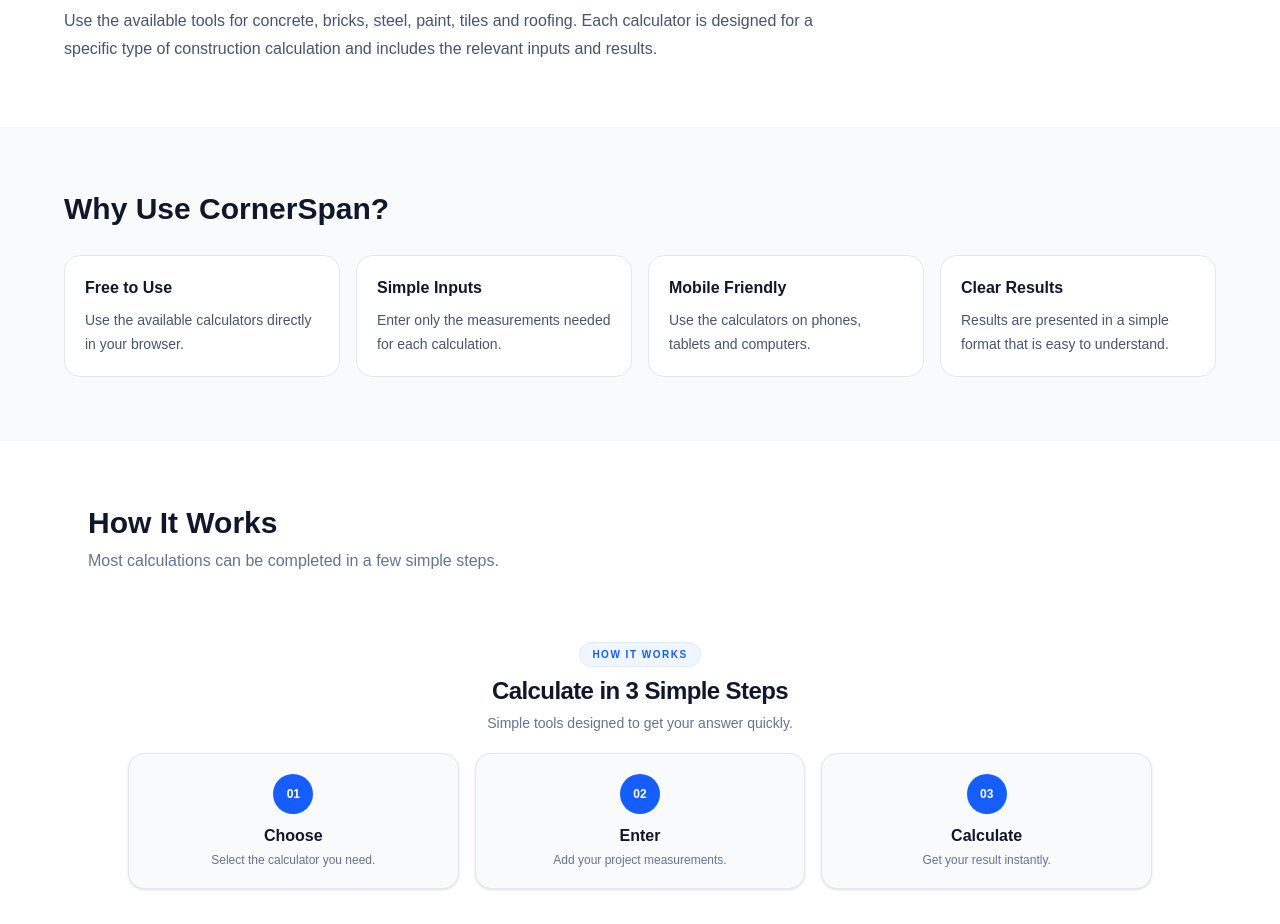
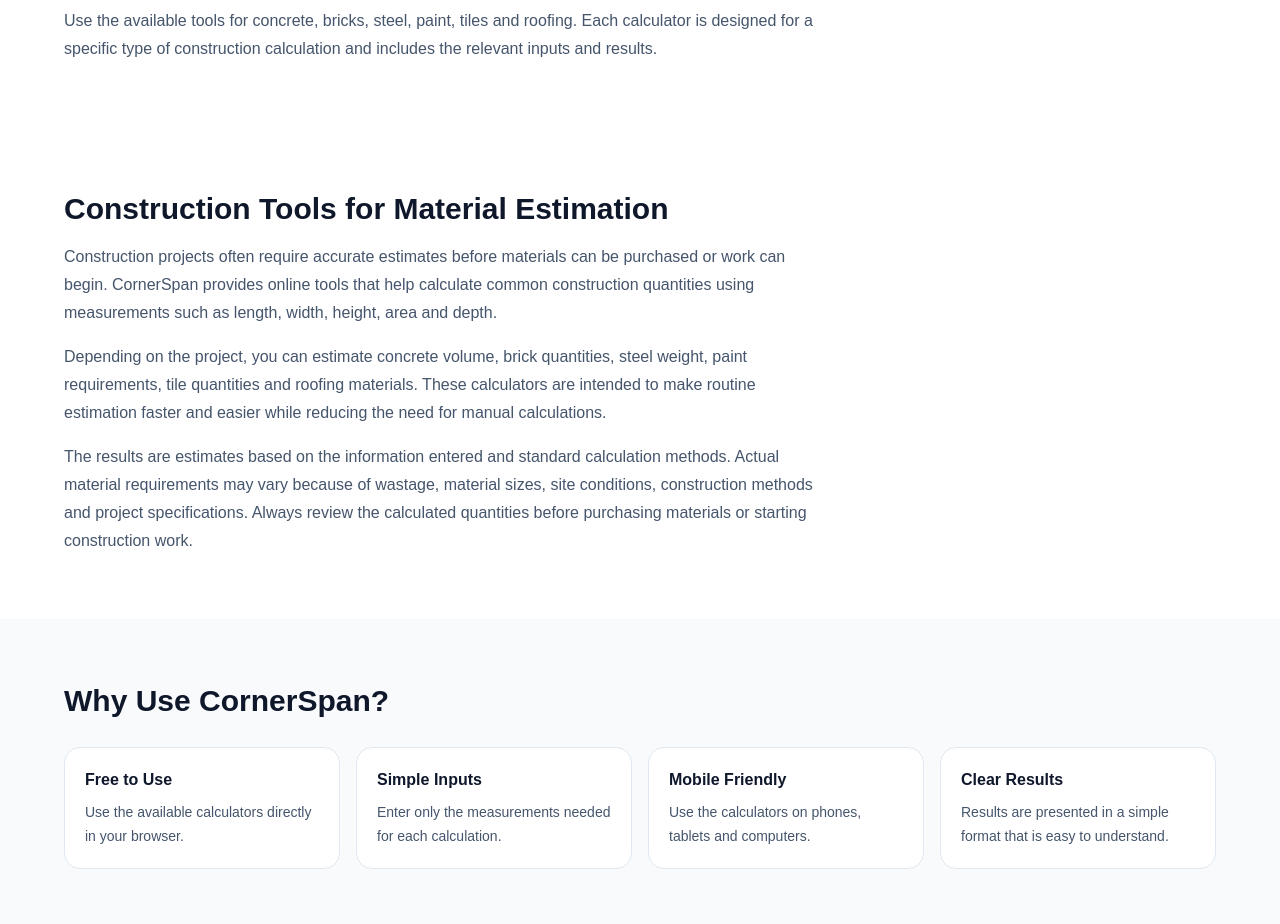
Before and after one commit to km7max-cmd/cornerspan, a Next.js app: page / in a window 1280 px wide. Shown: the part 1900-2824 px from the top of the page. Built offline with nearby package versions, Linux system fonts and the light colour scheme.

Commit message:
Add Construction Calculator Information section
Added a section for Construction Calculator Information with details on material estimation tools.

```diff
--- a/app/page.tsx
+++ b/app/page.tsx
@@ -290,6 +290,48 @@ export default function Home() {
           </div>
         </section>
 
+                {/* Construction Calculator Information */}
+        <section
+          aria-labelledby="construction-tools-heading"
+          className="bg-white px-5 py-12 sm:px-6 md:py-16"
+        >
+          <div className="mx-auto max-w-6xl">
+            <div className="max-w-3xl">
+              <h2
+                id="construction-tools-heading"
+                className="text-2xl font-black text-slate-900 sm:text-3xl"
+              >
+                Construction Tools for Material Estimation
+              </h2>
+
+              <p className="mt-4 text-sm leading-7 text-slate-600 sm:text-base">
+                Construction projects often require accurate estimates before
+                materials can be purchased or work can begin. CornerSpan
+                provides online tools that help calculate common construction
+                quantities using measurements such as length, width, height,
+                area and depth.
+              </p>
+
+              <p className="mt-4 text-sm leading-7 text-slate-600 sm:text-base">
+                Depending on the project, you can estimate concrete volume,
+                brick quantities, steel weight, paint requirements, tile
+                quantities and roofing materials. These calculators are
+                intended to make routine estimation faster and easier while
+                reducing the need for manual calculations.
+              </p>
+
+              <p className="mt-4 text-sm leading-7 text-slate-600 sm:text-base">
+                The results are estimates based on the information entered and
+                standard calculation methods. Actual material requirements may
+                vary because of wastage, material sizes, site conditions,
+                construction methods and project specifications. Always review
+                the calculated quantities before purchasing materials or
+                starting construction work.
+              </p>
+            </div>
+          </div>
+        </section>
+
         {/* Why CornerSpan */}
         <section
           aria-labelledby="why-cornerspan-heading"
```
